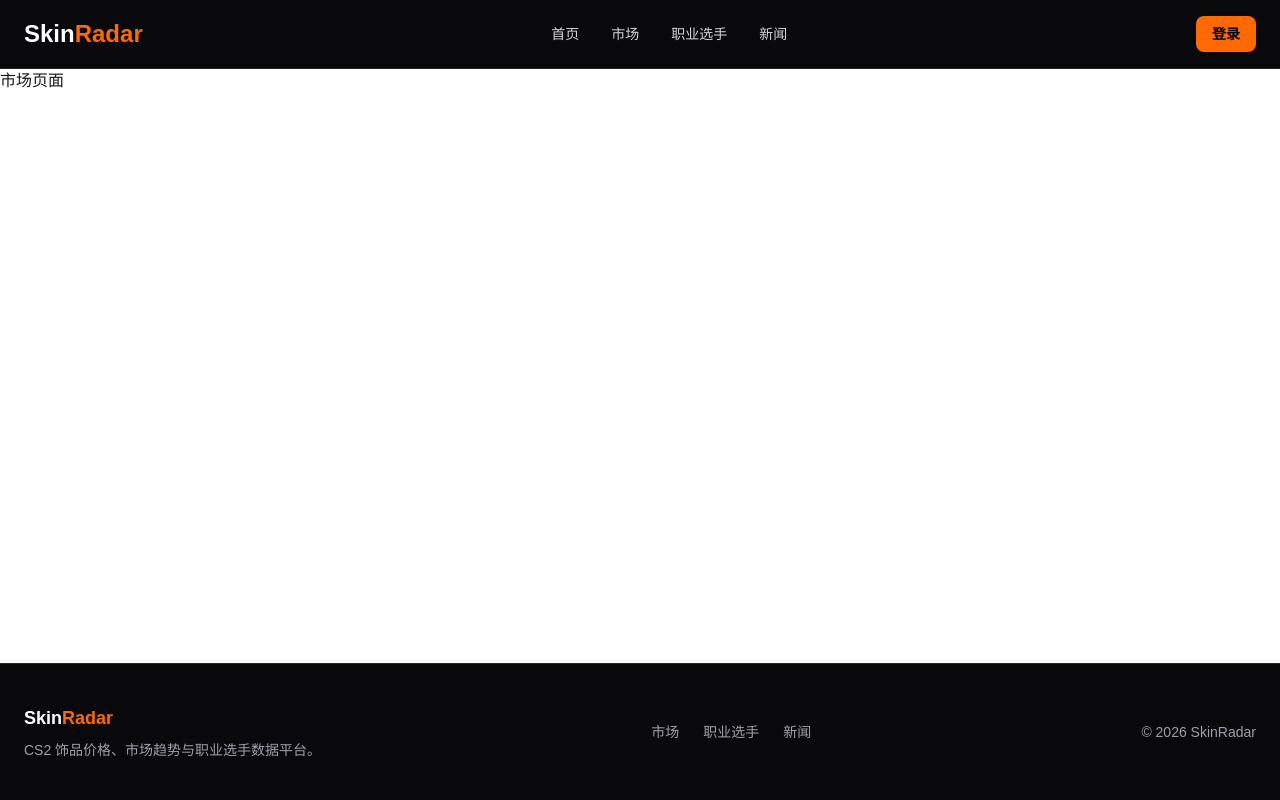
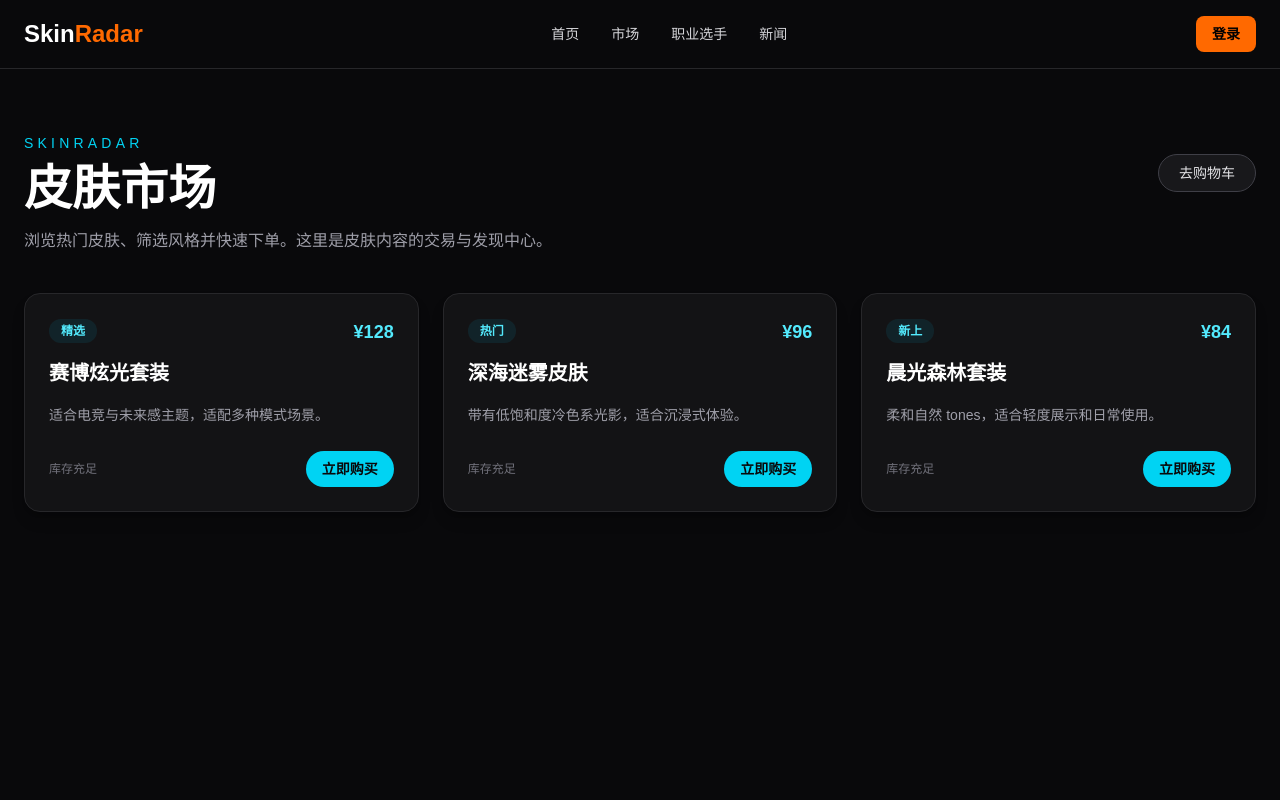
Before and after one commit to michaeljinhengwang-beep/skinradar-cn, a Next.js app: page /market in a window 1280 px wide. Shown: the top 800 px of the page. Built offline with nearby package versions, Linux system fonts and the light colour scheme.

Commit message:
feat: complete homepage layout architecture

```diff
--- a/app/market/page.tsx
+++ b/app/market/page.tsx
@@ -1,3 +1,71 @@
 export default function MarketPage() {
-  return <h1>市场页面</h1>;
+  return (
+    <main className="min-h-screen bg-zinc-950 px-6 py-16 text-white">
+      <div className="mx-auto max-w-7xl">
+        <div className="flex items-center justify-between gap-4">
+          <div>
+            <p className="text-sm font-medium uppercase tracking-[0.3em] text-cyan-400">
+              SkinRadar
+            </p>
+            <h1 className="mt-3 text-4xl font-bold sm:text-5xl">皮肤市场</h1>
+          </div>
+
+          <button className="rounded-full border border-zinc-700 bg-zinc-900 px-5 py-2 text-sm font-medium text-zinc-200 transition hover:border-cyan-400 hover:text-cyan-300">
+            去购物车
+          </button>
+        </div>
+
+        <p className="mt-4 max-w-2xl text-zinc-400">
+          浏览热门皮肤、筛选风格并快速下单。这里是皮肤内容的交易与发现中心。
+        </p>
+
+        <section className="mt-10 grid gap-6 md:grid-cols-2 xl:grid-cols-3">
+          {[
+            {
+              name: '赛博炫光套装',
+              price: '¥128',
+              tag: '精选',
+              desc: '适合电竞与未来感主题，适配多种模式场景。',
+            },
+            {
+              name: '深海迷雾皮肤',
+              price: '¥96',
+              tag: '热门',
+              desc: '带有低饱和度冷色系光影，适合沉浸式体验。',
+            },
+            {
+              name: '晨光森林套装',
+              price: '¥84',
+              tag: '新上',
+              desc: '柔和自然 tones，适合轻度展示和日常使用。',
+            },
+          ].map((item) => (
+            <article
+              key={item.name}
+              className="rounded-2xl border border-zinc-800 bg-zinc-900/70 p-6 shadow-lg shadow-black/20"
+            >
+              <div className="flex items-start justify-between gap-4">
+                <div>
+                  <span className="inline-flex rounded-full bg-cyan-500/10 px-3 py-1 text-xs font-semibold text-cyan-300">
+                    {item.tag}
+                  </span>
+                  <h2 className="mt-4 text-xl font-semibold">{item.name}</h2>
+                </div>
+                <span className="text-lg font-bold text-cyan-300">{item.price}</span>
+              </div>
+
+              <p className="mt-4 text-sm leading-6 text-zinc-400">{item.desc}</p>
+
+              <div className="mt-6 flex items-center justify-between">
+                <span className="text-xs text-zinc-500">库存充足</span>
+                <button className="rounded-full bg-cyan-400 px-4 py-2 text-sm font-semibold text-zinc-950 transition hover:bg-cyan-300">
+                  立即购买
+                </button>
+              </div>
+            </article>
+          ))}
+        </section>
+      </div>
+    </main>
+  );
 }
--- a/app/page.tsx
+++ b/app/page.tsx
@@ -1,50 +1,29 @@
+import HeroSection from "@/components/home/HeroSection";
+import StatCard from "@/components/home/StatCard";
+
+const stats = [
+  { label: "追踪饰品", value: "10,000+" },
+  { label: "覆盖市场", value: "8 个" },
+  { label: "价格更新", value: "每日" },
+];
+
 export default function Home() {
   return (
-    <main className="min-h-screen bg-zinc-950 text-white">
-      <section className="mx-auto max-w-7xl px-6 py-24 text-center">
-        <p className="mb-4 text-sm font-semibold text-orange-500">
-          CS2 饰品数据平台
-        </p>
+    <div className="bg-zinc-950 text-white">
+      <HeroSection />
 
-        <h2 className="text-5xl font-bold leading-tight">
-          更快发现值得关注的
-          <br />
-          CS2 饰品
-        </h2>
-
-        <p className="mx-auto mt-6 max-w-2xl text-lg text-zinc-400">
-          查询饰品价格、历史趋势、市场数据，以及职业选手的灵敏度和外设配置。
-        </p>
-
-        <div className="mx-auto mt-10 flex max-w-2xl">
-          <input
-            type="text"
-            placeholder="搜索饰品，例如：AK-47 | 抽象派"
-            className="flex-1 rounded-l-xl border border-zinc-700 bg-zinc-900 px-5 py-4 outline-none"
+      <section
+        aria-label="平台数据概览"
+        className="mx-auto grid max-w-7xl grid-cols-1 gap-6 px-6 pb-20 md:grid-cols-3"
+      >
+        {stats.map((stat) => (
+          <StatCard
+            key={stat.label}
+            label={stat.label}
+            value={stat.value}
           />
-
-          <button className="rounded-r-xl bg-orange-500 px-8 font-semibold text-black">
-            搜索
-          </button>
-        </div>
+        ))}
       </section>
-
-      <section className="mx-auto grid max-w-7xl grid-cols-3 gap-6 px-6 pb-20">
-        <div className="rounded-2xl border border-zinc-800 bg-zinc-900 p-6">
-          <p className="text-zinc-400">追踪饰品</p>
-          <p className="mt-2 text-3xl font-bold">10,000+</p>
-        </div>
-
-        <div className="rounded-2xl border border-zinc-800 bg-zinc-900 p-6">
-          <p className="text-zinc-400">覆盖市场</p>
-          <p className="mt-2 text-3xl font-bold">8 个</p>
-        </div>
-
-        <div className="rounded-2xl border border-zinc-800 bg-zinc-900 p-6">
-          <p className="text-zinc-400">价格更新</p>
-          <p className="mt-2 text-3xl font-bold">每日</p>
-        </div>
-      </section>
-    </main>
+    </div>
   );
 }
--- /dev/null
+++ b/components/home/StatCard.tsx
@@ -0,0 +1,13 @@
+type StatCardProps = {
+  label: string;
+  value: string;
+};
+
+export default function StatCard({ label, value }: StatCardProps) {
+  return (
+    <article className="rounded-2xl border border-zinc-800 bg-zinc-900 p-6">
+      <p className="text-zinc-400">{label}</p>
+      <p className="mt-2 text-3xl font-bold text-white">{value}</p>
+    </article>
+  );
+}
```
Also changed, not shown: components/home/HeroSection.tsx (renamed from components/layout/home/HeroSection.tsx).
